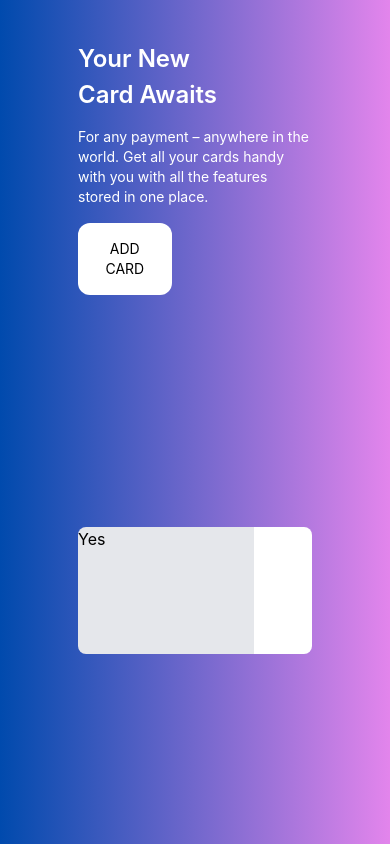
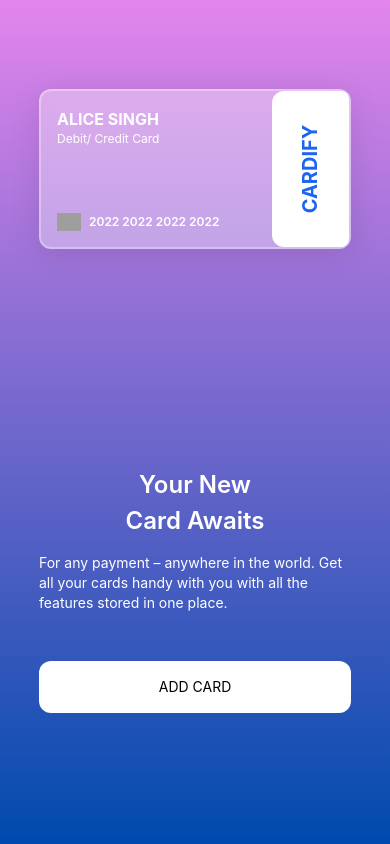
Before and after one commit to pk-2809/cardify, a React (Create React App) app: page /Home in a window 390 px wide. Built offline with nearby package versions, Linux system fonts and the light colour scheme; grey boxes are pictures that could not be loaded.

Commit message:
card done

```diff
--- a/src/pages/home.css
+++ b/src/pages/home.css
@@ -1,3 +1,17 @@
 .my-gradient {
-    background: linear-gradient(90deg, #004aad, #e385ec);
+    background: linear-gradient(360deg, #004aad, #e385ec);
 }
+
+@media (min-width:768px) {
+    .my-gradient {
+        background: linear-gradient(90deg, #004aad, #e385ec);
+    }
+}
+
+.card {
+    background: rgba(255, 255, 255, 0.35);
+    box-shadow: 0 4px 30px rgba(0, 0, 0, 0.1);
+    backdrop-filter: blur(5px);
+    -webkit-backdrop-filter: blur(5px);
+    border: 2px solid rgba(255, 255, 255, 0.3);
+}
--- a/src/pages/home.js
+++ b/src/pages/home.js
@@ -1,11 +1,11 @@
-import { hover } from "@testing-library/user-event/dist/hover";
 import "../pages/home.css";
+import CcIcon from "../assets/cc_icon.svg";
 
 export const Home = () => {
   return (
-    <div className="flex flex-col lg:flex-row w-screen h-screen my-gradient">
-      <div className="md:w-5/12 w-full h-2/5 md:h-screen flex flex-col justify-center items-center">
-        <div className="w-3/5 flex flex-col items-start">
+    <div className="flex flex-col-reverse md:flex-row w-screen h-screen my-gradient">
+      <div className="md:w-2/5 w-full h-3/5 md:h-screen flex flex-col justify-center items-center">
+        <div className="w-4/5 sm:w-3/5 flex flex-col items-center sm:items-start">
           <h1 className="font-semibold text-2xl md:text-3xl lg:text-4xl mb-1 text-white">
             Your New
           </h1>
@@ -16,17 +16,28 @@ export const Home = () => {
             For any payment – anywhere in the world. Get all your cards handy
             with you with all the features stored in one place.
           </p>
-          <button className="p-4 w-2/5 text-sm sm:text-base lg:text-lg text-center text-1786df bg-white rounded-xl">
+          <button className="w-full sm:w-fit mt-8 sm:mt-2 p-4 text-sm sm:text-base lg:text-lg text-center text-1786df bg-white rounded-xl">
             ADD CARD
           </button>
         </div>
       </div>
 
-      <div className="md:w-7/12 w-full h-3/5 md:h-screen lg:h-full flex flex-col justify-center items-center">
-        <div class="flex justify-center items-center w-full h-full">
-          <div class="flex w-3/5 h-1/4 sm:h-1/2 md:h-2/5">
-            <div class="bg-gray-200 w-3/4 rounded-l-lg">Yes</div>
-            <div class=" bg-white w-1/4 rounded-r-lg"></div>
+      <div className="md:w-3/5 w-full h-2/5 md:h-screen lg:h-full flex flex-col justify-center items-center">
+        <div className="flex justify-center items-center w-full h-full">
+          <div className="card rounded-xl md:rounded-2xl lg:rounded-3xl flex w-4/5 sm:w-3/5 md:w-9/12 lg:w-4/5 max-w-80 sm:max-w-md lg:max-w-lg h-2/4 sm:h-3/4 md:h-1/3 lg:h-2/5 max-h-40 sm:max-h-none">
+            <div className="p-4 md:p-6 lg:p-8 w-3/4 md:w-4/5 lg:w-3/4 flex flex-col justify-between">
+              <div>
+                <p className="font-bold text-md sm:text-xl md:text-3xl lg:text-4xl text-white">ALICE SINGH</p>
+                <p className="text-white text-xs sm:text-base">Debit/ Credit Card</p>
+              </div>
+              <div className="flex flex-start items-center">
+                <img className="max-w-6 sm:max-w-10 lg:max-w-16" src={CcIcon}></img>
+                <h1 className="ms-2 lg:ms-4 sm:mb-1 text-xs lg:text-lg xl:text-xl font-semibold text-white">2022 2022 2022 2022</h1>
+              </div>
+            </div>
+            <div className="rounded-xl md:rounded-2xl flex items-center justify-center lg:rounded-3xl bg-white w-1/4 md:w-1/5	lg:w-1/4 rounded-r-lg">
+              <p className="rotate-[270deg] font-bold text-blue-600 text-xl sm:text-2xl md:text-3xl xl:text-4xl">CARDIFY</p>
+            </div>
           </div>
         </div>
       </div>
```
Also changed, not shown: 1 other file (tests, documents, lock files or other folders).
